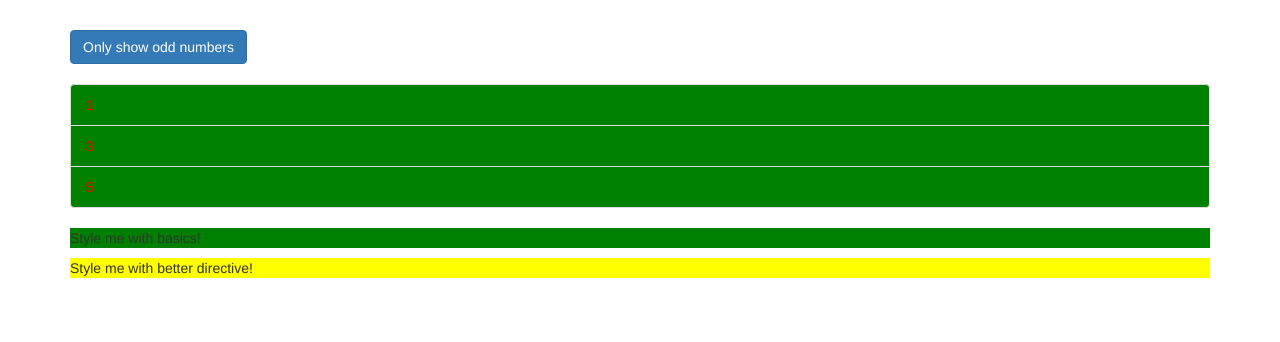
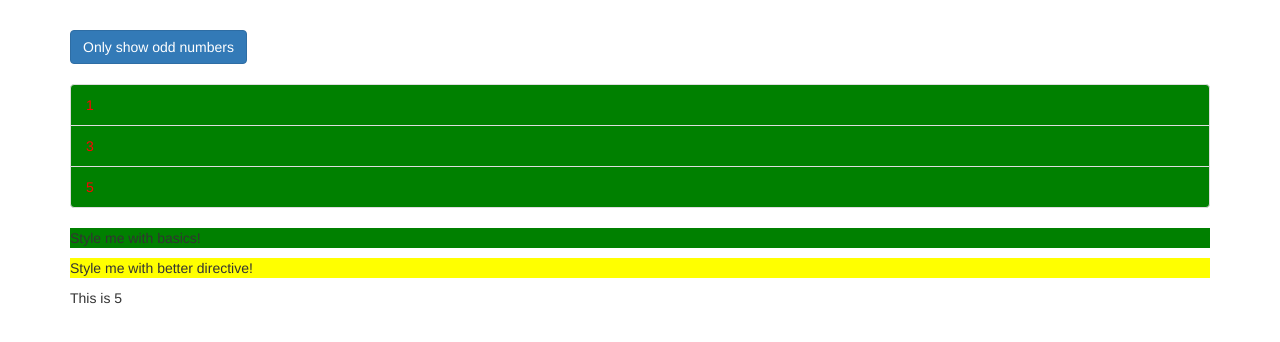
Before and after one commit to vadmou/angular-directives, an Angular app: page / in a window 1280 px wide. Shown: the top 342 px of the page. Built offline with nearby package versions, Linux system fonts and the light colour scheme.

Commit message:
ngSwitch

```diff
--- a/src/app/app.component.html
+++ b/src/app/app.component.html
@@ -48,6 +48,12 @@
       <p appBasicHighlight>Style me with basics!</p>
       <!--we can use `[defaultColor]="'yellow'"` or `highlightColor="red"`-->
       <p appBetterHighlight [defaultColor]="'yellow'" highlightColor="red">Style me with better directive!</p>
+      <div [ngSwitch]="value">
+        <p *ngSwitchCase="5">This is 5</p>
+        <p *ngSwitchCase="10">This is 10</p>
+        <p *ngSwitchCase="20">This is 20</p>
+        <p *ngSwitchDefault>Default</p>
+      </div>
     </div>
   </div>
 </div>
--- a/src/app/app.component.ts
+++ b/src/app/app.component.ts
@@ -10,4 +10,5 @@ export class AppComponent {
   odds = [1, 3, 5];
   evens = [2, 4];
   onlyOdd = false;
+  value = 5;
 }
```
